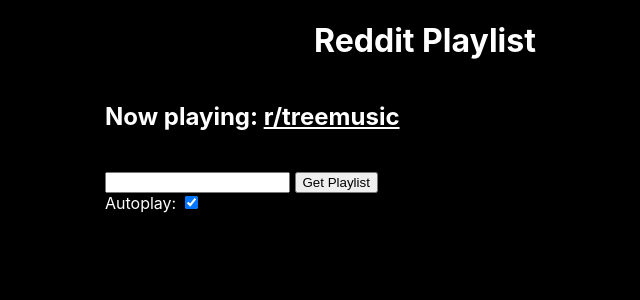
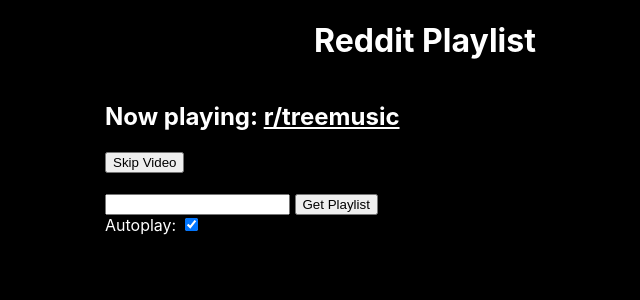
Before and after one commit to grochadc/reddit-playlist, a React (Create React App) app: page / in a window 1280 px wide. Shown: the top 300 px of the page, without its empty margins (215-855 px from the left). Built offline with nearby package versions, Linux system fonts and the light colour scheme; no server answers.

Commit message:
Add skip video button -  no style

```diff
--- a/src/App.js
+++ b/src/App.js
@@ -34,6 +34,9 @@
             {subreddit.path + subreddit.search}
           </a>
         </h2>
+        <div className="skipButtonContainer">
+        <button onClick={nextVideo}>Skip Video</button>
+        </div>
         <br />
         <div className="controls">
           <Selector
```
